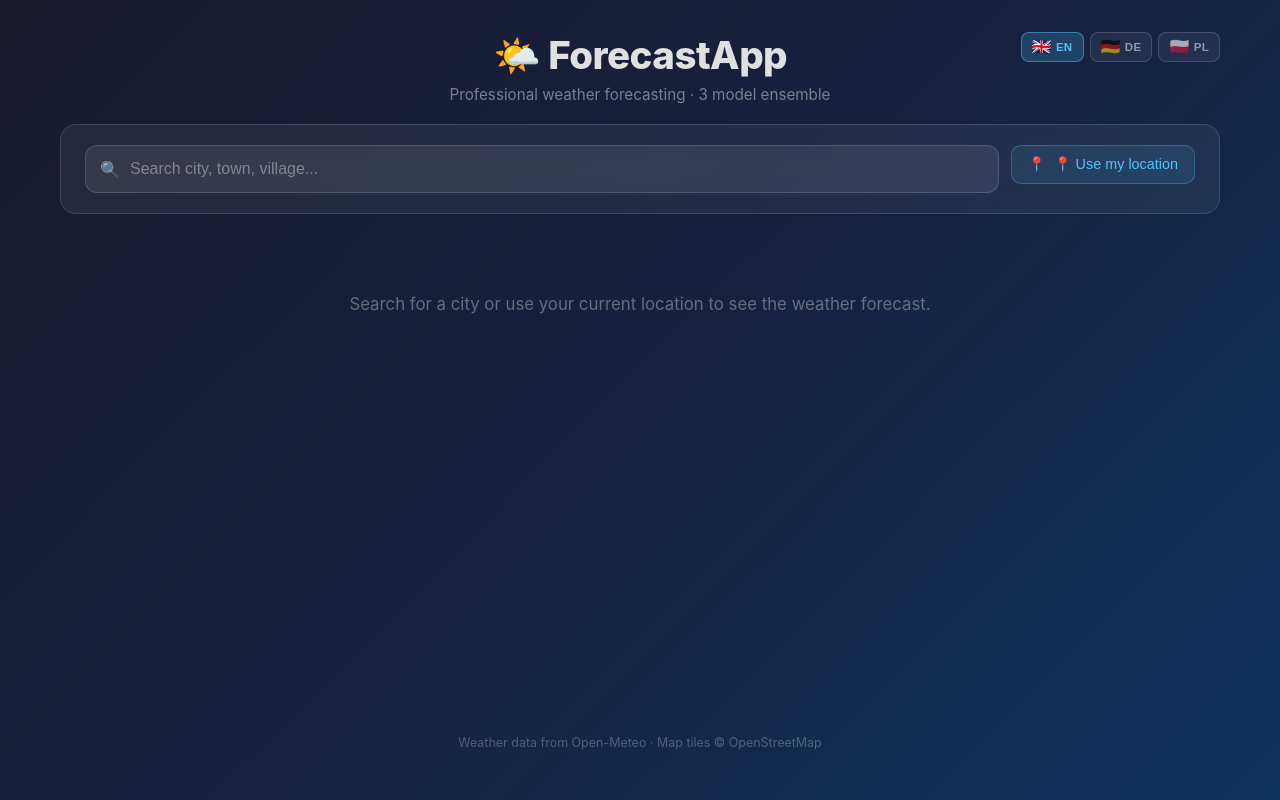
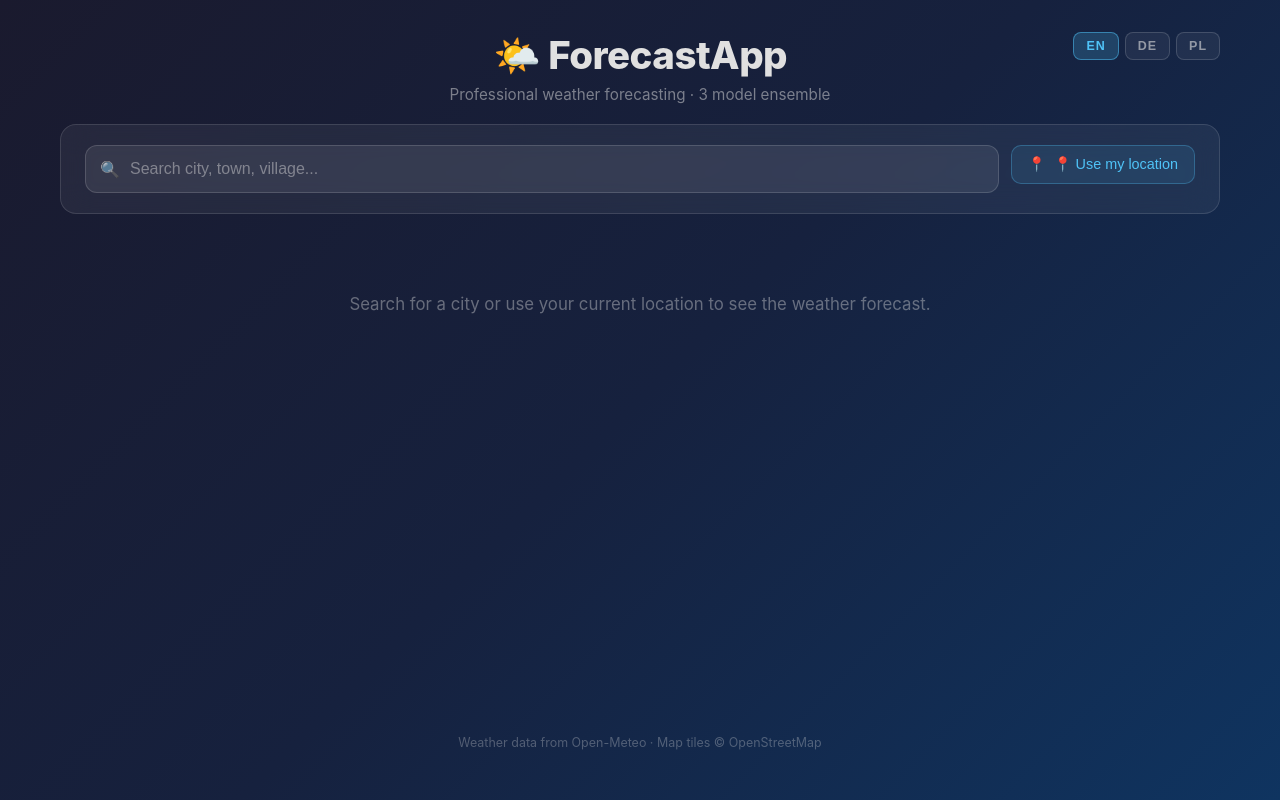
Before and after one commit to MGClouds/ForecastApp, a React (Vite) app: page / in a window 1280 px wide. Built offline with nearby package versions, Linux system fonts and the light colour scheme.

Commit message:
Fix language switcher: show EN/DE/PL text only, remove doubled flag letters

```diff
--- a/src/components/LanguageSwitcher/LanguageSwitcher.module.css
+++ b/src/components/LanguageSwitcher/LanguageSwitcher.module.css
@@ -5,19 +5,16 @@
 }
 
 .btn {
-  display: flex;
-  align-items: center;
-  gap: 4px;
-  padding: 6px 10px;
+  padding: 6px 12px;
   border-radius: 8px;
   border: 1px solid rgba(255, 255, 255, 0.15);
   background: rgba(255, 255, 255, 0.06);
   color: rgba(224, 224, 224, 0.6);
   font-size: 0.78rem;
-  font-weight: 600;
+  font-weight: 700;
   cursor: pointer;
   transition: all 0.2s;
-  letter-spacing: 0.3px;
+  letter-spacing: 1px;
 }
 
 .btn:hover {
@@ -31,12 +28,3 @@
   border-color: rgba(79, 195, 247, 0.5);
   color: #4fc3f7;
 }
-
-.flag {
-  font-size: 1rem;
-  line-height: 1;
-}
-
-.code {
-  font-size: 0.72rem;
-}
--- a/src/components/LanguageSwitcher/LanguageSwitcher.tsx
+++ b/src/components/LanguageSwitcher/LanguageSwitcher.tsx
@@ -2,10 +2,10 @@ import { useLanguage } from '../../i18n/LanguageContext';
 import type { Language } from '../../i18n/translations';
 import styles from './LanguageSwitcher.module.css';
 
-const LANGUAGES: { code: Language; flag: string; label: string }[] = [
-  { code: 'en', flag: '🇬🇧', label: 'EN' },
-  { code: 'de', flag: '🇩🇪', label: 'DE' },
-  { code: 'pl', flag: '🇵🇱', label: 'PL' },
+const LANGUAGES: { code: Language; label: string }[] = [
+  { code: 'en', label: 'EN' },
+  { code: 'de', label: 'DE' },
+  { code: 'pl', label: 'PL' },
 ];
 
 export function LanguageSwitcher() {
@@ -17,11 +17,9 @@ export function LanguageSwitcher() {
           key={lang.code}
           className={`${styles.btn} ${language === lang.code ? styles.active : ''}`}
           onClick={() => setLanguage(lang.code)}
-          title={lang.label}
           aria-label={`Switch to ${lang.label}`}
         >
-          <span className={styles.flag}>{lang.flag}</span>
-          <span className={styles.code}>{lang.label}</span>
+          {lang.label}
         </button>
       ))}
     </div>
```
